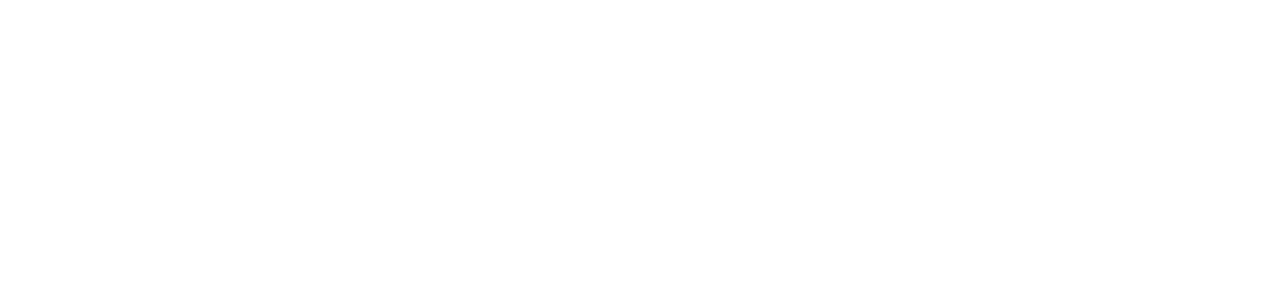
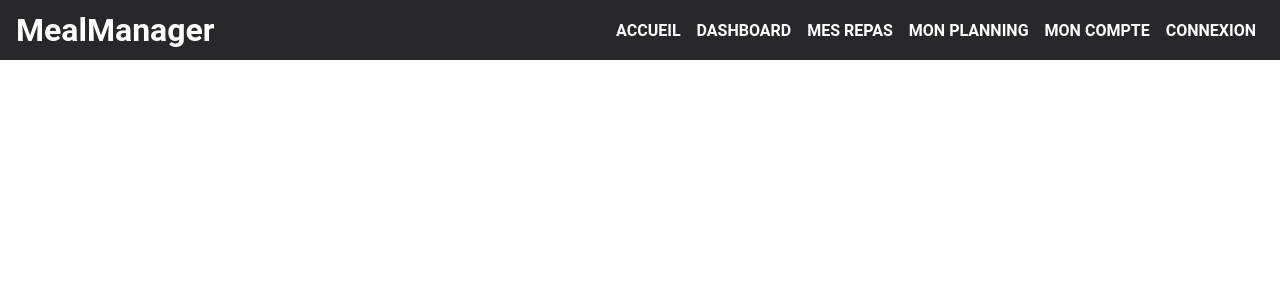
Before and after one commit to juan5987/meal-manager, a React (Create React App) app: page / in a window 1280 px wide. Shown: the top 300 px of the page. Built offline with nearby package versions, Linux system fonts and the light colour scheme.

Commit message:
added header component

```diff
--- a/src/components/App.tsx
+++ b/src/components/App.tsx
@@ -1,7 +1,13 @@
 import React from 'react';
+import Header from './Header';
+import '../styles/app.sass';
 
 const App = () => {
-  return <div id='app'></div>;
+  return (
+    <div className='app'>
+      <Header />
+    </div>
+  );
 };
 
 export default App;
--- /dev/null
+++ b/src/components/Header.tsx
@@ -0,0 +1,198 @@
+import React, { useEffect, useState } from 'react';
+import { Link } from 'react-router-dom';
+import { connect, ConnectedProps } from 'react-redux';
+import { RootState } from '../state';
+import { AppDispatch } from '../state/store';
+import '../styles/header.sass';
+
+interface IHeader extends PropsFromRedux {}
+
+const Header: React.FC<IHeader> = ({ isLogged, logOut }) => {
+  const [isOpen, setIsOpen] = useState(false);
+  const [width, setWindowWidth] = useState(0);
+
+  const updateDimensions = () => {
+    const width = window.innerWidth;
+    setWindowWidth(width);
+  };
+
+  const handleToggleMenu = () => {
+    setIsOpen(!isOpen);
+  };
+
+  useEffect(() => {
+    updateDimensions();
+    window.addEventListener('resize', updateDimensions);
+    return () => window.removeEventListener('resize', updateDimensions);
+  }, []);
+
+  const handleClick = () => {
+    setIsOpen(false);
+  };
+
+  const handleLogOut = () => {
+    logOut();
+  };
+
+  return (
+    <header className='header'>
+      <h1 className='header__title'>MealManager</h1>
+      {width < 830 ? (
+        <>
+          <div onClick={handleToggleMenu} className='header__hamburger'>
+            <div className='header__hamburger__bar'></div>
+            <div className='header__hamburger__bar'></div>
+            <div className='header__hamburger__bar'></div>
+          </div>
+          {isOpen && (
+            <nav className='header__navbar'>
+              <ul className='header__list'>
+                <li className='header__navbar__list__element'>
+                  <Link
+                    onClick={handleClick}
+                    className='header__navbar__list__element__link'
+                    to='/home'
+                  >
+                    Accueil
+                  </Link>
+                </li>
+                <li className='header__navbar__list__element'>
+                  <Link
+                    onClick={handleClick}
+                    className='header__navbar__list__element__link'
+                    to='/dashboard'
+                  >
+                    Dashboard
+                  </Link>
+                </li>
+                <li className='header__navbar__list__element'>
+                  <Link
+                    onClick={handleClick}
+                    className='header__navbar__list__element__link'
+                    to='/meals'
+                  >
+                    Mes repas
+                  </Link>
+                </li>
+                <li className='header__navbar__list__element'>
+                  <Link
+                    onClick={handleClick}
+                    className='header__navbar__list__element__link'
+                    to='/planning'
+                  >
+                    Mon planning
+                  </Link>
+                </li>
+                <li className='header__navbar__list__element'>
+                  <Link
+                    onClick={handleClick}
+                    className='header__navbar__list__element__link'
+                    to='/account'
+                  >
+                    Mon compte
+                  </Link>
+                </li>
+                <li className='header__navbar__list__element'>
+                  {isLogged ? (
+                    <Link
+                      onClick={handleLogOut}
+                      className='header__navbar__list__element__link'
+                      to='/home'
+                    >
+                      Déconnexion
+                    </Link>
+                  ) : (
+                    <Link
+                      onClick={handleClick}
+                      className='header__navbar__list__element__link'
+                      to='/login'
+                    >
+                      Connexion
+                    </Link>
+                  )}
+                </li>
+              </ul>
+            </nav>
+          )}
+        </>
+      ) : (
+        <nav className='header__navbar-desktop'>
+          <ul className='header__navbar-desktop__list'>
+            <li className='header__navbar-desktop__list__element'>
+              <Link
+                className='header__navbar-desktop__list__element__link'
+                to='/home'
+              >
+                Accueil
+              </Link>
+            </li>
+            <li className='header__navbar-desktop__list__element'>
+              <Link
+                className='header__navbar-desktop__list__element__link'
+                to='/dashboard'
+              >
+                Dashboard
+              </Link>
+            </li>
+            <li className='header__navbar-desktop__list__element'>
+              <Link
+                className='header__navbar-desktop__list__element__link'
+                to='/meals'
+              >
+                Mes repas
+              </Link>
+            </li>
+            <li className='header__navbar-desktop__list__element'>
+              <Link
+                className='header__navbar-desktop__list__element__link'
+                to='/planning'
+              >
+                Mon planning
+              </Link>
+            </li>
+            <li className='header__navbar-desktop__list__element'>
+              Mon compte
+            </li>
+            <li className='header__navbar-desktop__list__element'>
+              {isLogged ? (
+                <Link
+                  onClick={handleLogOut}
+                  className='header__navbar__list__element__link'
+                  to='/home'
+                >
+                  Déconnexion
+                </Link>
+              ) : (
+                <Link
+                  onClick={handleClick}
+                  className='header__navbar__list__element__link'
+                  to='/login'
+                >
+                  Connexion
+                </Link>
+              )}
+            </li>
+          </ul>
+        </nav>
+      )}
+    </header>
+  );
+};
+const mapStateToProps = (state: RootState) => {
+  return {
+    isLogged: state.user.isLogged,
+  };
+};
+
+const mapDispatchToProps = (dispatch: AppDispatch) => ({
+  logOut: () => {
+    dispatch({
+      type: 'LOG_OUT',
+    });
+  },
+});
+
+const connector = connect(mapStateToProps, mapDispatchToProps);
+type PropsFromRedux = ConnectedProps<typeof connector>;
+
+export default connector(Header);
--- a/src/index.tsx
+++ b/src/index.tsx
@@ -1,7 +1,16 @@
 import React from 'react';
 import { createRoot } from 'react-dom/client';
+import { BrowserRouter } from 'react-router-dom';
+import { Provider } from 'react-redux';
+import { store } from './state/store';
 import App from './components/App';
 
 const container = document.getElementById('root');
 const root = createRoot(container!);
-root.render(<App />);
+root.render(
+  <BrowserRouter>
+    <Provider store={store}>
+      <App />
+    </Provider>
+  </BrowserRouter>
+);
--- a/src/state/action-types/index.ts
+++ b/src/state/action-types/index.ts
@@ -1,4 +1,4 @@
 export enum ActionType {
-  LOGGING_IN = 'LOG_IN',
+  LOG_IN = 'LOG_IN',
   LOG_OUT = 'LOG_OUT',
 }
--- a/src/state/actions/index.ts
+++ b/src/state/actions/index.ts
@@ -3,7 +3,7 @@
 import { IDailyIntake, IUser, IWeight } from '../user';
 
 export interface loggingInAction {
-  type: ActionType.LOGGING_IN;
+  type: ActionType.LOG_IN;
 }
 
 export interface logOutInAction {
--- a/src/state/reducers/userReducers.ts
+++ b/src/state/reducers/userReducers.ts
@@ -23,6 +23,16 @@
   action: Action
 ): UserState => {
   switch (action.type) {
+    case ActionType.LOG_IN:
+      return {
+        ...state,
+        isLogged: true,
+      };
+    case ActionType.LOG_OUT:
+      return {
+        ...state,
+        isLogged: false,
+      };
     default:
       return state;
   }
--- /dev/null
+++ b/src/styles/app.sass
@@ -0,0 +1,5 @@
+*
+    margin: 0
+    padding: 0
+    box-sizing: border-box
+    font-family: 'Roboto', sans-serif
--- /dev/null
+++ b/src/styles/header.sass
@@ -0,0 +1,103 @@
+.header
+    display: flex
+    justify-content: space-between
+    align-items: center
+    position: fixed
+    top: 0
+    z-index: 19
+    background-color: rgb(40, 39, 42)
+    width: 100%
+    height: 60px
+    color: white
+    padding: 0 1em
+    font-weight: bold
+
+    &__hamburger
+        display: flex
+        flex-direction: column
+        justify-content: space-around
+        width: 40px
+        height: 40px
+
+        &:hover
+            cursor: pointer
+
+        &:hover &__bar
+            background-color: rgb(238, 195, 4)
+
+        &__bar
+            height: 5px
+            background-color: white
+
+    &__navbar
+        position: fixed
+        top: 59px
+        bottom: 0
+        left: 0
+        right: 0
+        background-color: rgb(238, 195, 4)
+        padding-top: 2em
+        transition: all 0.2s ease-in
+        z-index: 20
+        width: 100%
+
+        &__list
+            list-style: none
+            width: 100%
+
+            &__element
+                display: flex
+                justify-content: center
+                align-items: center
+                text-transform: uppercase
+                text-align: center
+                font-size: 1.5em
+                padding-left: 0.5em
+                height: 2.5em
+                border-bottom: 1px solid rgb(242, 234, 255)
+                width: 100%
+
+                &:first-child
+                    border-top: 1px solid rgb(242, 234, 255)
+
+                &:hover
+                    cursor: pointer
+                    background-color: rgb(238, 195, 4)
+
+                &__link
+                    display: flex
+                    justify-content: center
+                    align-items: center
+                    text-decoration: none
+                    color: white
+                    height: 100%
+                    width: 100%
+
+    &__navbar-desktop
+        transition: all 0.3s ease-in
+        height: 100%
+
+        &__list
+            display: flex
+            list-style: none
+            height: 100%
+
+            &__element
+                display: flex
+                justify-content: center
+                align-items: center
+                height: 100%
+                text-transform: uppercase
+                font-size: 1em
+                padding: 0 0.5em
+
+                &:hover
+                    cursor: pointer
+                    background-color: rgb(238, 195, 4)
+
+                &__link
+                    display: flex
+                    align-items: center
+                    text-decoration: none
+                    color: white
+                    height: 100%
```
Also changed, not shown: package.json (+6 -1 lines), 1 other file (tests, documents, lock files or other folders).
